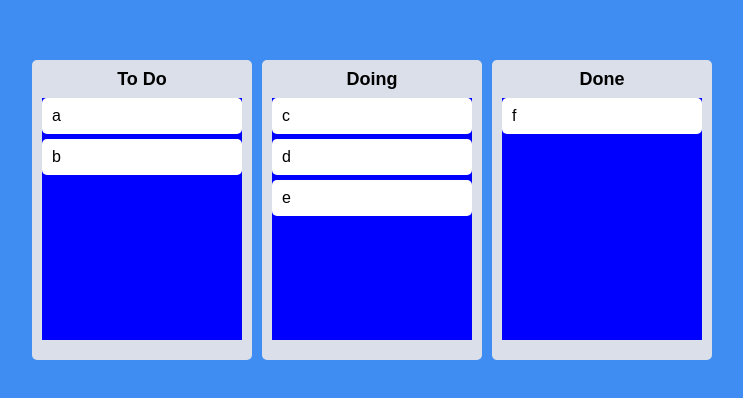
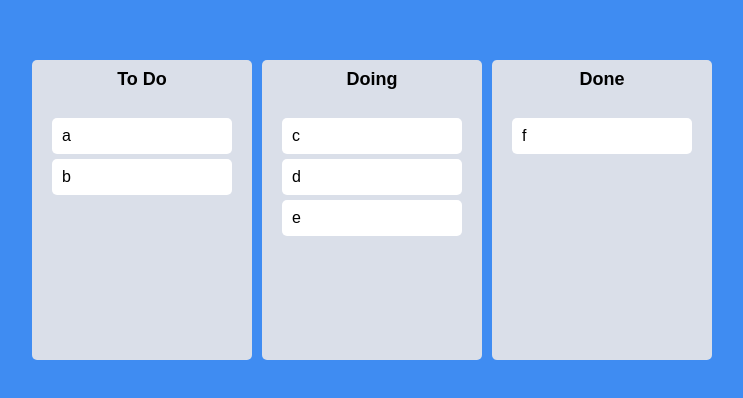
Before and after one commit to chromeheartz/nonflix-clone, a React (Create React App) app: page /1 in a window 1280 px wide. Shown: the part 190-588 px from the top of the page, without its empty margins (268-1011 px from the left). Built offline with nearby package versions, Linux system fonts and the light colour scheme.

Commit message:
#6.12 final styles

```diff
--- a/src/Componenets/Board.tsx
+++ b/src/Componenets/Board.tsx
@@ -4,7 +4,6 @@
 
 const Wrapper = styled.div`
   width : 300px;
-  padding : 20px 10px;
   padding-top : 10px;
   background-color : ${props => props.theme.boardColor};
   border-radius :5px;
@@ -21,9 +20,10 @@
 // isDraggingOver라는 prop을 받을것이라고 말하는것
 // const Area = styled.div<{isDraggingOver : boolean}>`
 const Area = styled.div<IAreaProps>`
-  background-color : ${props => props.isDraggingOver ? "pink" : props.isDraggingFromThis ? "red" : "blue"};
+  background-color : ${props => props.isDraggingOver ? "#dfe6e9" : props.isDraggingFromThis ? "#b2bec3" : "transparent"};
   flex-grow : 1;
   transition : background-color 0.3s ease-in-out;
+  padding : 20px;
 `
 
 const Title = styled.h2`
--- a/src/Componenets/DragabbleCard.tsx
+++ b/src/Componenets/DragabbleCard.tsx
@@ -3,11 +3,16 @@
 import { Draggable } from "react-beautiful-dnd"
 import styled from "styled-components"
 
-const Card = styled.div`
+const Card = styled.div<{isDragging : boolean}>`
   border-radius : 5px;
   padding : 10px;
   margin-bottom : 5px;
-  background-color : ${props => props.theme.cardColor};
+  background-color : ${props =>
+    props.isDragging ? "#74b9ff" : props.theme.cardColor};
+  color : ${props =>
+    props.isDragging ? "white" : "inherit"};
+  box-shadow : ${props =>
+    props.isDragging ? "0px 2px 5px rgba(0, 0, 0, 0.05)  " : "none"}
 `
 
 interface IDragabbleCardProps {
@@ -19,8 +24,13 @@
   // console.log(toDo, "has been rendered")
   return (
     <Draggable key={toDo} draggableId={toDo} index={index}>
-      {(magic) => (
-        <Card ref={magic.innerRef} {...magic.draggableProps} {...magic.dragHandleProps}>
+      {(magic, snapshot) => (
+        <Card
+          isDragging={snapshot.isDragging}
+          ref={magic.innerRef}
+          {...magic.draggableProps}
+          {...magic.dragHandleProps}
+        >
           {toDo}
         </Card>
       )}
```
